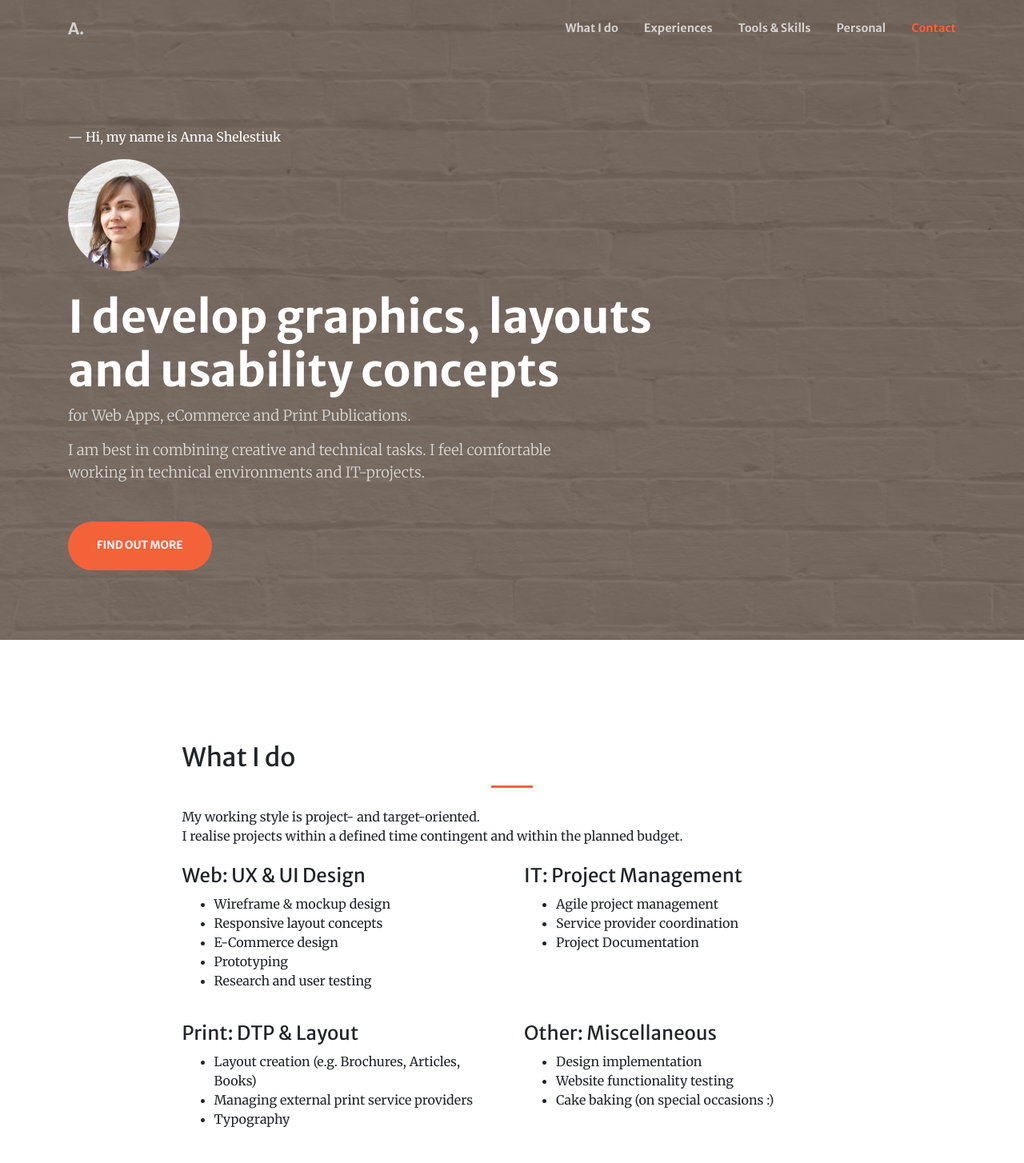
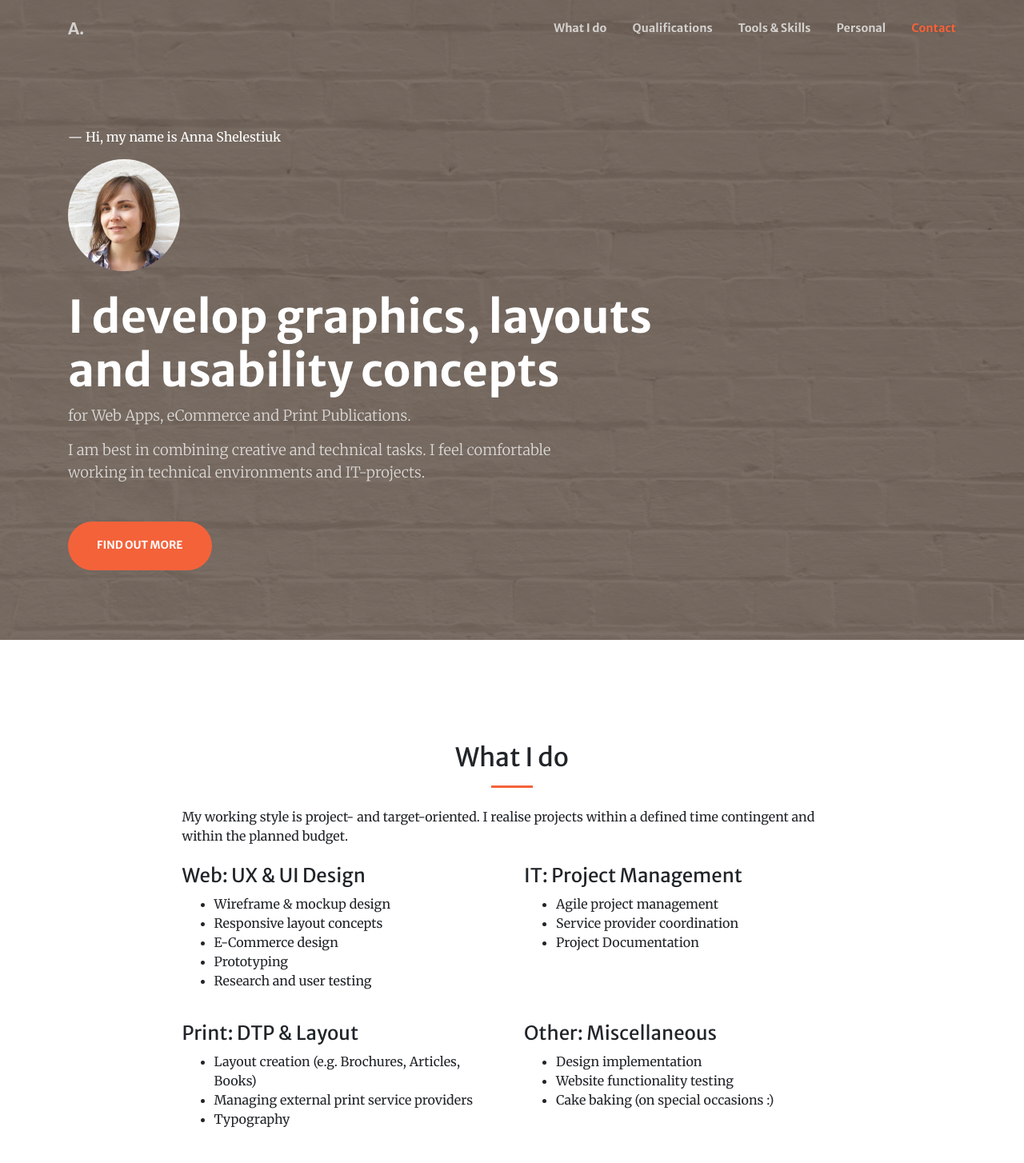
Before and after one commit to nyutash/annashel.com, a website with bundled scripts: page index.html in a window 1280 px wide. Shown: the top 1454 px of the page at 80% size. Built offline with nearby package versions, Linux system fonts and the light colour scheme.

Commit message:
Text Changes: what I do Section

```diff
--- a/index.html
+++ b/index.html
@@ -54,7 +54,7 @@
             <a class="nav-link js-scroll-trigger" href="#why-me">Working Style</a>
           </li>-->
           <li class="nav-item">
-            <a class="nav-link js-scroll-trigger" href="#qualification">Experiences</a>
+            <a class="nav-link js-scroll-trigger" href="#qualification">Qualifications</a>
           </li>
           <li class="nav-item">
             <a class="nav-link js-scroll-trigger" href="#skills">Tools & Skills</a>
@@ -98,9 +98,9 @@ I am best in combining creative and technical tasks. I feel comfortable working
     <div class="container">
       <div class="row justify-content-center">
         <div class="col-lg-9">
-          <h2 class="mt-0">What I do</h2>
+          <h2 class="mt-0 text-center">What I do</h2>
           <hr class="divider mb-4">
-            <p class="mb-4">My working style is project- and target-oriented. <br>I realise projects within a defined time contingent and within the planned budget.</p>
+            <p class="mb-4">My working style is project- and target-oriented. I realise projects within a defined time contingent and within the planned budget.</p>
           <div class="row mt-4">
               <div class="col-lg-6 col-md-6 text-left mb-4">
                 <h3 class="h4 mb-2">Web: UX & UI Design</h3>
@@ -196,8 +196,7 @@ I am best in combining creative and technical tasks. I feel comfortable working
 
           <p class="">I studied and graduated at the
               <a target="_blank" href="https://en.wikipedia.org/wiki/Igor_Sikorsky_Kyiv_Polytechnic_Institute"> National Technical University of Ukraine</a> (NTUU) in Kyiv.<br> The NTUU is internationally renowned for its high-grade technical education. This is reflected by high placements in international
-          <a target="_blank" href="https://en.wikipedia.org/wiki/Igor_Sikorsky_Kyiv_Polytechnic_Institute#Rating">university rankings</a>.</p>
-          <p class="mb-6">I have a solid education in both print and online publishing and refined and proved my skills in various projects. </p>
+          <a target="_blank" href="https://en.wikipedia.org/wiki/Igor_Sikorsky_Kyiv_Polytechnic_Institute#Rating">university rankings</a>. I have a solid education in both print and online publishing and refined and proved my academic skills in various real world projects. </p>
       </div>
       <div class="col-lg-10 row mr-auto ml-auto">
             <div class="col-lg-6 col-md-12 text-left my-4">
```
